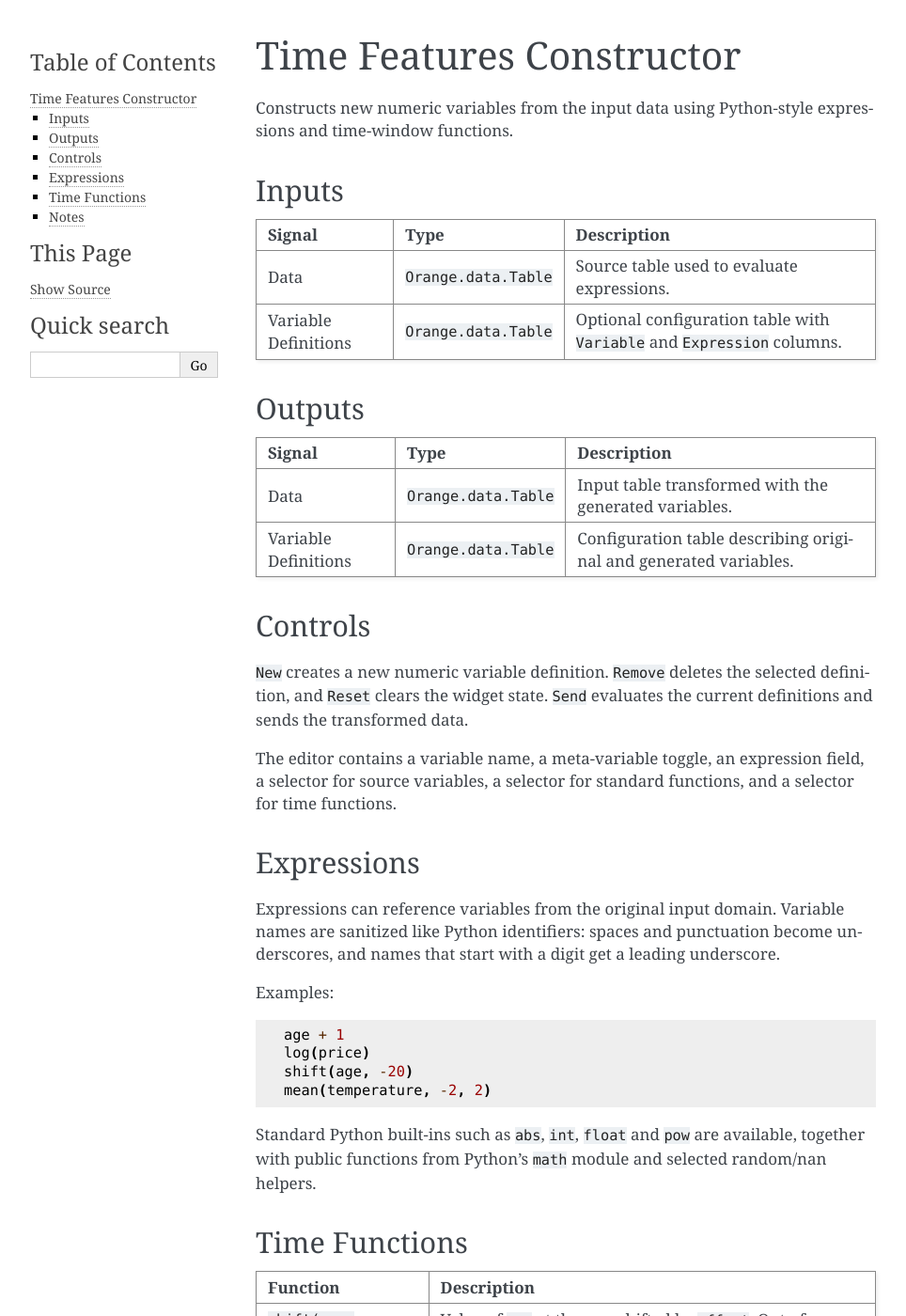
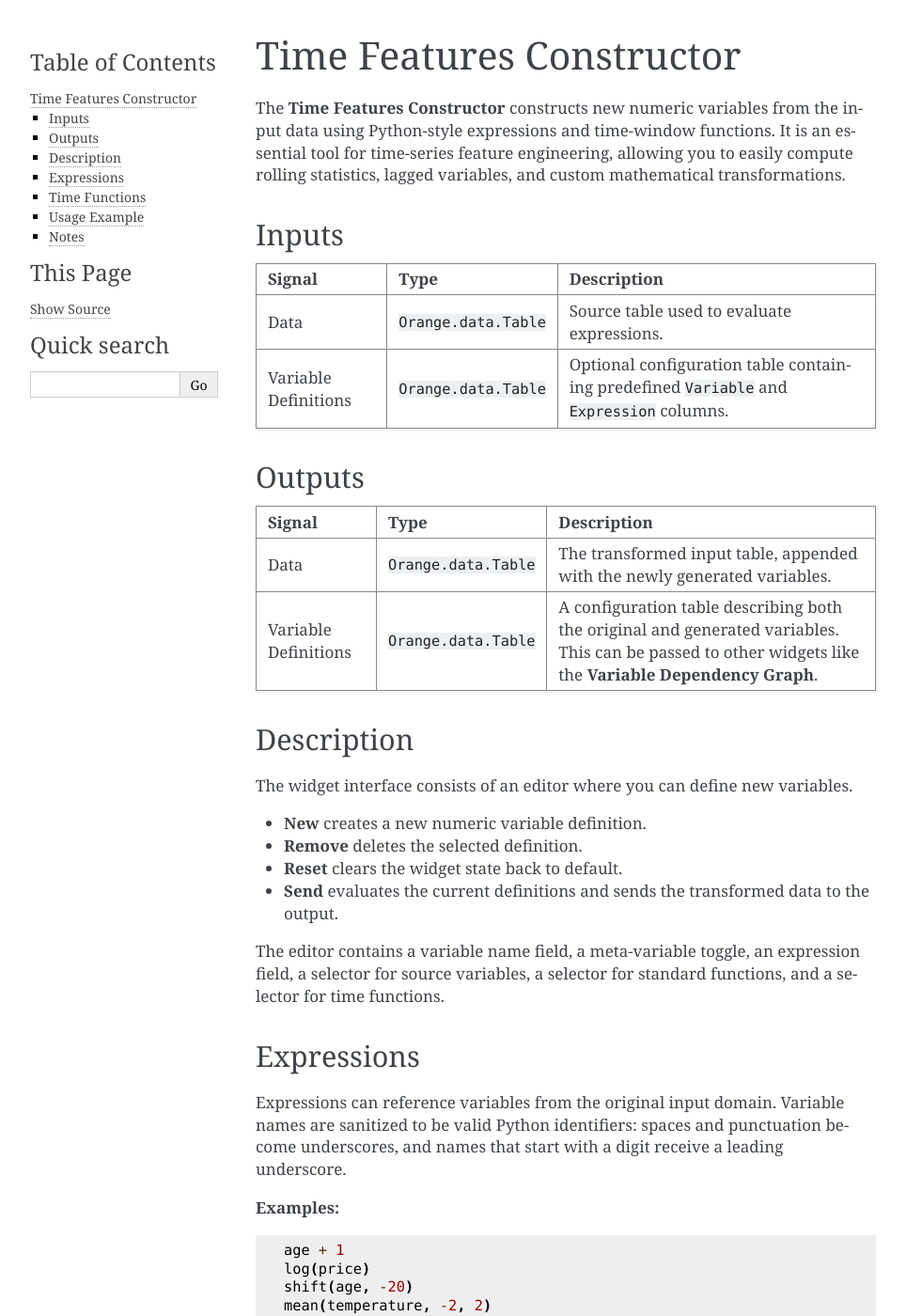
Before and after one commit to alervgr/Orange-TimeFeatures, a Sphinx documentation site: the page built from docs/widgets/time-feature-constructor.rst, in a window 1280 px wide and 1400 px high. Shown: the whole window at 94% size, without its empty margins (148-1112 px from the left). Built offline with Sphinx 7.4.7, drawn with Linux system fonts in a browser that asks for light colours; some of the changed text lies outside the part shown.

Commit message:
docs: improve documentation and clarify functionality for Variable Dependency Graph and Time Features Constructor widgets

```diff
--- a/docs/widgets/time-feature-constructor.rst
+++ b/docs/widgets/time-feature-constructor.rst
@@ -1,8 +1,7 @@
 Time Features Constructor
 =========================
 
-Constructs new numeric variables from the input data using Python-style
-expressions and time-window functions.
+The **Time Features Constructor** constructs new numeric variables from the input data using Python-style expressions and time-window functions. It is an essential tool for time-series feature engineering, allowing you to easily compute rolling statistics, lagged variables, and custom mathematical transformations.
 
 Inputs
 ------
@@ -18,8 +17,7 @@ Inputs
      - Source table used to evaluate expressions.
    * - Variable Definitions
      - ``Orange.data.Table``
-     - Optional configuration table with ``Variable`` and ``Expression``
-       columns.
+     - Optional configuration table containing predefined ``Variable`` and ``Expression`` columns.
 
 Outputs
 -------
@@ -32,30 +30,29 @@ Outputs
      - Description
    * - Data
      - ``Orange.data.Table``
-     - Input table transformed with the generated variables.
+     - The transformed input table, appended with the newly generated variables.
    * - Variable Definitions
      - ``Orange.data.Table``
-     - Configuration table describing original and generated variables.
+     - A configuration table describing both the original and generated variables. This can be passed to other widgets like the **Variable Dependency Graph**.
 
-Controls
---------
+Description
+-----------
 
-``New`` creates a new numeric variable definition. ``Remove`` deletes the
-selected definition, and ``Reset`` clears the widget state. ``Send``
-evaluates the current definitions and sends the transformed data.
+The widget interface consists of an editor where you can define new variables.
 
-The editor contains a variable name, a meta-variable toggle, an expression
-field, a selector for source variables, a selector for standard functions,
-and a selector for time functions.
+- **New** creates a new numeric variable definition.
+- **Remove** deletes the selected definition.
+- **Reset** clears the widget state back to default.
+- **Send** evaluates the current definitions and sends the transformed data to the output.
+
+The editor contains a variable name field, a meta-variable toggle, an expression field, a selector for source variables, a selector for standard functions, and a selector for time functions.
 
 Expressions
 -----------
 
-Expressions can reference variables from the original input domain. Variable
-names are sanitized like Python identifiers: spaces and punctuation become
-underscores, and names that start with a digit get a leading underscore.
+Expressions can reference variables from the original input domain. Variable names are sanitized to be valid Python identifiers: spaces and punctuation become underscores, and names that start with a digit receive a leading underscore.
 
-Examples:
+**Examples:**
 
 .. code-block:: python
 
@@ -64,12 +61,12 @@ Examples:
    shift(age, -20)
    mean(temperature, -2, 2)
 
-Standard Python built-ins such as ``abs``, ``int``, ``float`` and ``pow``
-are available, together with public functions from Python's ``math`` module
-and selected random/nan helpers.
+Standard Python built-ins such as ``abs``, ``int``, ``float`` and ``pow`` are available. Additionally, public functions from Python's ``math`` module and selected random/nan helpers can be used directly in your expressions.
 
 Time Functions
 --------------
+
+The widget provides specialized time-window functions for sequential data.
 
 .. list-table::
    :header-rows: 1
@@ -77,8 +74,7 @@ Time Functions
    * - Function
      - Description
    * - ``shift(var, offset)``
-     - Value of ``var`` at the row shifted by ``offset``. Out-of-range rows
-       become missing values.
+     - Value of ``var`` at the row shifted by ``offset``. Out-of-range rows become missing values.
    * - ``sum(var, start, end)``
      - Sum of non-missing values in the inclusive offset window.
    * - ``mean(var, start, end)``
@@ -92,9 +88,18 @@ Time Functions
    * - ``sd(var, start, end)``
      - Standard deviation in the inclusive offset window.
 
+Usage Example
+-------------
+
+If you have a dataset with a ``temperature`` variable recorded daily, you can create a 3-day rolling average feature by adding a new variable with the expression:
+
+.. code-block:: python
+
+   mean(temperature, -2, 0)
+
+This will compute the mean of the temperature for the current day and the two preceding days.
+
 Notes
 -----
 
-The widget re-evaluates definitions from the original input table. This
-prevents repeated sends from accumulating previously generated variables as
-new source columns.
+The widget re-evaluates definitions from the original input table on every change. This prevents repeated sends from accumulating previously generated variables as new source columns, ensuring a clean and reproducible transformation pipeline.
```
Also changed, not shown: docs/widgets/save-to-db.rst (+25 -16 lines), docs/widgets/variable-dependency-graph.rst (+21 -18 lines), 7 other files.
